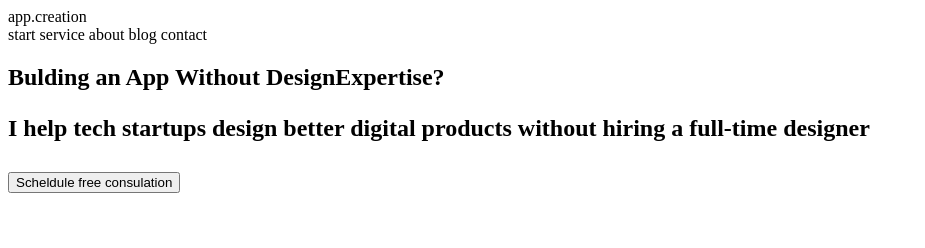
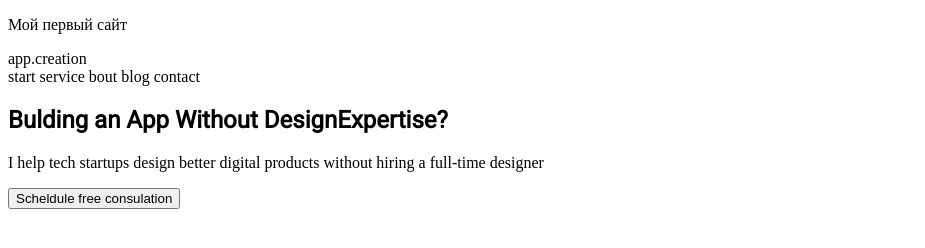
Before and after one commit to AndreyIvanovNewStudent/NewProject, a plain HTML site: page index.html in a window 1280 px wide. Shown: the whole page, without its empty margins (0-925 px from the left). Drawn offline with Linux system fonts and the light colour scheme.

Commit message:
Добавил стили к сайту)

```diff
--- a/index.html
+++ b/index.html
@@ -1,26 +1,30 @@
 <!DOCTYPE html>
 <html>
-
 <head>
      <meta charset="utf-8">
      <title>Мой первый сайт</title>
+     <link href="styles.css"rel="stylesheet">
+     <link href="https://fonts.googleapis.com/css2?family=Roboto"rel ="stylesheet"
+
 
 </head>
 
 <body>
+     <p>Мой первый сайт</p>
       <header>
         <div>app.creation</div>
         <nav>
-          <a>start</a>
-          <a>service</a>
-          <a>about</a>
-          <a>blog</a>
-          <a>contact</a>
+          <a href="#"></a>start</a>
+          <a href="#"></a>service</a>
+          <a href="#"></a>bout</a>
+          <a href="#"></a>blog</a>
+          <a href="#"></a>contact</a>
         </nav>
       </header>
       <section>
         <main>
-          <h1>Bulding an App Without DesignExpertise?<h1>
+          <h1 class="title">Bulding an App Without DesignExpertise?
+          </h1>
             <p>I help tech startups design better digital products without hiring a
               full-time designer</p>
               <button>Scheldule free consulation</button>
--- /dev/null
+++ b/styles.css
@@ -0,0 +1,3 @@
+.title{
+  font-family:Roboto;
+}
```
